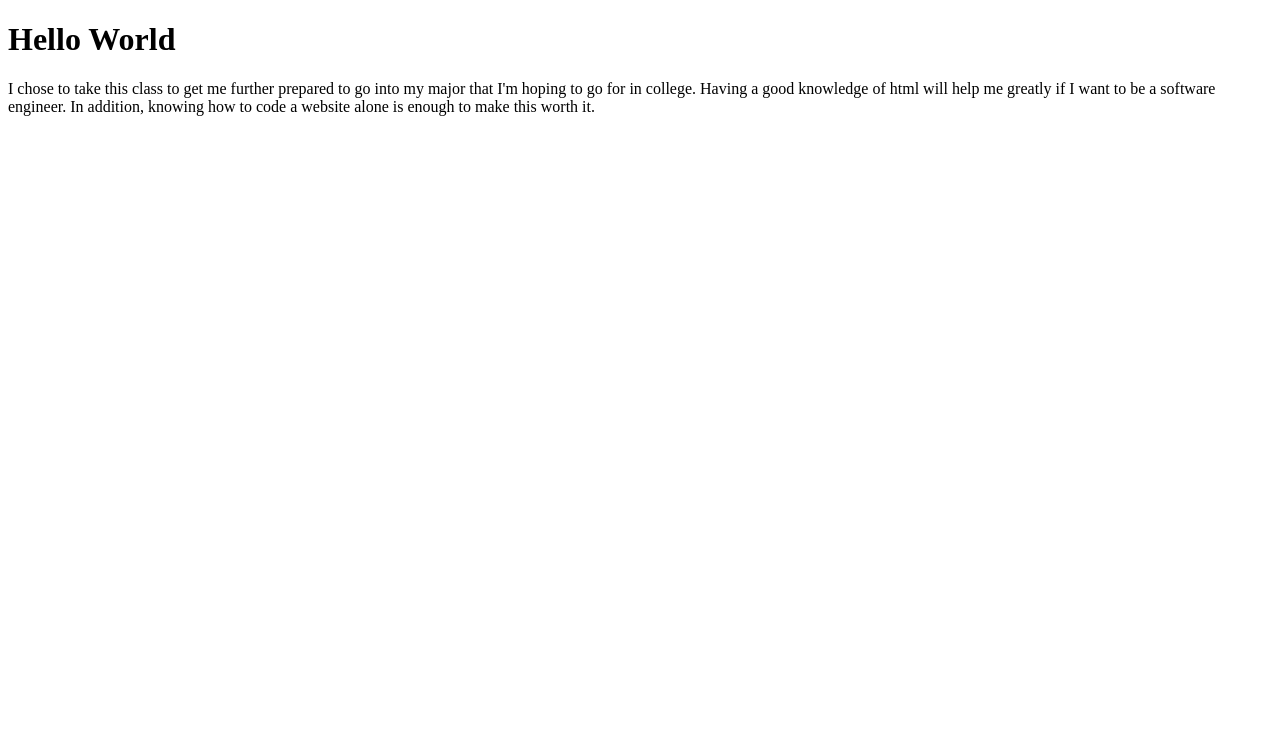
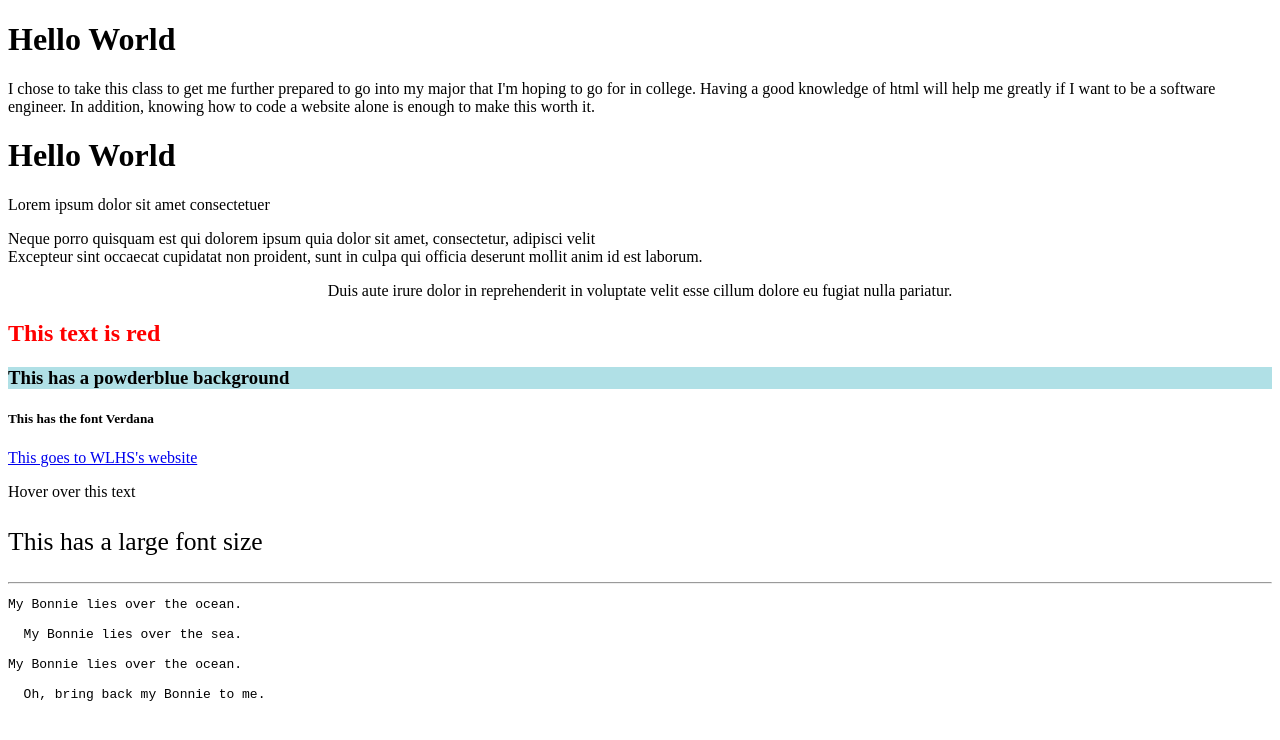
Before and after one commit to cocicat/HelloWorld-1, a plain HTML site: page index.html in a window 1280 px wide. Drawn offline with Linux system fonts and the light colour scheme.

Commit message:
Copied Assignment 2C over from Plunker

```diff
--- a/index.html
+++ b/index.html
@@ -3,5 +3,29 @@
   <body>
     <h1>Hello World</h1>
     <p>I chose to take this class to get me further prepared to go into my major that I'm hoping to go for in college. Having a good knowledge of html will help me greatly if I want to be a software engineer. In addition, knowing how to code a website alone is enough to make this worth it.</p>
+  <h1>Hello World</h1>
+<p>Lorem ipsum dolor sit amet consectetuer</p>
+<p>Neque porro quisquam est qui dolorem ipsum quia dolor sit amet, consectetur, adipisci velit
+<br>
+Excepteur sint occaecat cupidatat non proident, sunt in culpa qui officia deserunt mollit anim id est laborum.
+</p>
+<p style="text-align:center">Duis aute irure dolor in reprehenderit in voluptate velit esse cillum dolore eu fugiat nulla pariatur.</p>
+<h2 style="color:red">This text is red</h2>
+<h3 style="background-color:powderblue">This has a powderblue background</h3>
+<h5 style="font:Verdana">This has the font Verdana</h5>
+<a href="http://www.wlhs.net/">This goes to WLHS's website</a>
+<p title="This is a tooltip">Hover over this text</p>
+<p style="font-size:160%">This has a large font size</p>
+<hr>
+<pre>
+My Bonnie lies over the ocean.
+
+  My Bonnie lies over the sea.
+
+My Bonnie lies over the ocean.
+
+  Oh, bring back my Bonnie to me.
+
+</pre>
   </body>
 </html>
```
